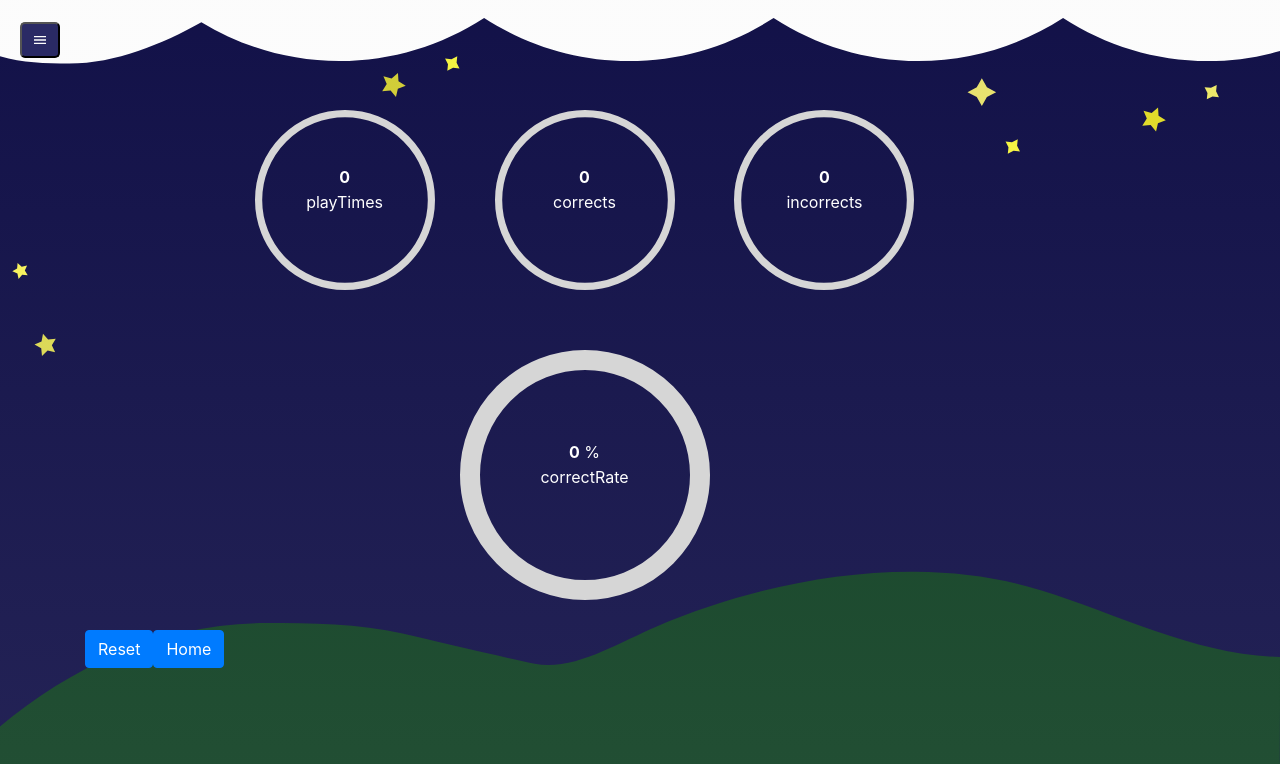
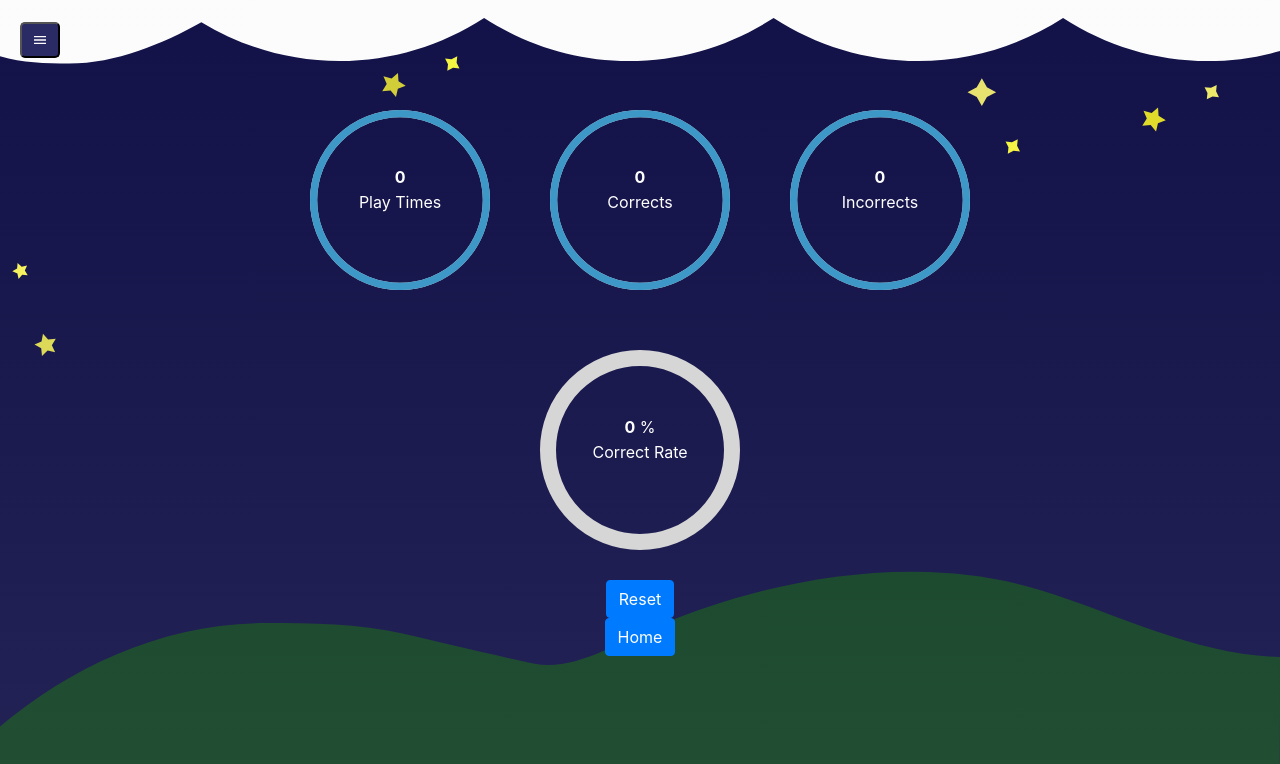
Before and after one commit to rubikuo/iQuiz, a React (Create React App) app: page /stats in a window 1280 px wide. Shown: the top 764 px of the page. Built offline with nearby package versions, Linux system fonts and the light colour scheme.

Commit message:
modified progress

```diff
--- a/src/Components/CircularProgress.js
+++ b/src/Components/CircularProgress.js
@@ -4,27 +4,25 @@ import 'react-circular-progressbar/dist/styles.css';
 import './styles/Stats.scss';
 
 const CircularProgress = ({type, correctPercent, correctNum, inCorrectNum, playTimes}) =>{
-
+    // const [ statsType] = useState([ "Play Times", "Total Corrects", "Total Incorrects", "Correct Rate"])
     // let progressValue = `${type} === "playTimes" && ${playTimes} === null ? 0 : ${playTimes}`
     let progressValue =
-        type==="playTimes"? playTimes === null ? 0 : playTimes:
-        type ==="corrects"? correctNum ===null? 0: correctNum:
-        type ==="incorrects"? inCorrectNum === null? 0: inCorrectNum:
+        type==="Play Times"? playTimes === null ? 0 : playTimes:
+        type ==="Corrects"? correctNum ===null? 0: correctNum:
+        type ==="Incorrects"? inCorrectNum === null? 0: inCorrectNum:
         correctPercent=== null? 0:correctPercent;
 
     return (
 					<CircularProgressbarWithChildren
 						role="progressbar"
                         aria-valuenow={progressValue}
-                        strokeWidth={type ==="correctRate"? 8: 4}
-						// aria-valuemin={type==="correctRate"? null: 0}
-						// aria-valuemax={type==="correctRate"? null: 100}
-						value={type==="correctRate"? progressValue: null}
+                        strokeWidth={type ==="Correct Rate"? 8: 4}
+						value={type==="Correct Rate"? progressValue: 100}
 						className="stats__progress-icon"
 					>
 						{/* <img className="stats__progress--img" src="https://i.imgur.com/b9NyUGm.png" alt="doge" /> */}
 						<p className="stats__progress--text" >
-							<strong>{ progressValue}</strong> {type==="correctRate"&& <span>%</span>}
+							<strong>{ progressValue}</strong> {type==="Correct Rate"&& <span>%</span>}
 						</p>
 						<p className="stats__progress--text-sub" >{type}</p>
 					</CircularProgressbarWithChildren>
--- a/src/Components/Stats.js
+++ b/src/Components/Stats.js
@@ -20,7 +20,7 @@ const Stats = () => {
 	const [ correctNum, setCorrectNum ] = useState(correctNum$.value);
 	const [ inCorrectNum, setInCorrectNum ] = useState(inCorrectNum$.value);
 	const [ correctPercent, setCorrectPercent ] = useState(correctPercent$.value);
-    const [ statsType] = useState([ "playTimes", "corrects", "incorrects", "correctRate"])
+    const [ statsType] = useState([ "Play Times", "Corrects", "Incorrects"])
 
 	const resetStats = () => {
 		updatePlayTimes(null); //confirm with Andreas why i need to render the page again to see the updated number?
@@ -55,14 +55,18 @@ const Stats = () => {
 		<div className="stats">
 
 			<session className = "stats__progress">
+				<div className="stats__progress-wrap">
 				{statsType.map((type)=>{
 					return(
-						<div key="type" className={type==="correctRate"? "stats__progress-ctn stats__progress-ctn--correctRate": "stats__progress-ctn"}>
+						<div key="type" className="stats__progress-ctn">
 						<CircularProgress type={type} correctPercent={correctPercent} playTimes={playTimes} correctNum={correctNum} inCorrectNum={inCorrectNum} />
 						</div>
 					)
 				})}
-
+				</div>
+				<div key="type" className= "stats__progress-ctn stats__progress-ctn--correctRate" >
+			<CircularProgress type="Correct Rate" correctPercent={correctPercent} playTimes={playTimes} correctNum={correctNum} inCorrectNum={inCorrectNum} />
+			</div>
 			</session>
 			<Button className="stats__button stats__button-reset" onClick={resetStats}>
 				Reset
--- a/src/Components/styles/Stats.scss
+++ b/src/Components/styles/Stats.scss
@@ -2,6 +2,9 @@
 
 .stats{
     color: white;
+    @extend %flexCCC;
+    width: 100%;
+
     &__title{
         color: grey;
     }
@@ -14,14 +17,19 @@
 
     &__progress{
         width: 90%;
-        @extend %flexRCC;
+        @extend %flexCCC;
         flex-wrap: wrap;
+
+        &-wrap{
+            @extend %flexRCC;
+            width: 100%;
+        }
 
         &-ctn{
             width: 180px;
             margin: 3%;
             &--correctRate{
-                width: 250px;
+                width: 200px;
             }
 
         }
```
